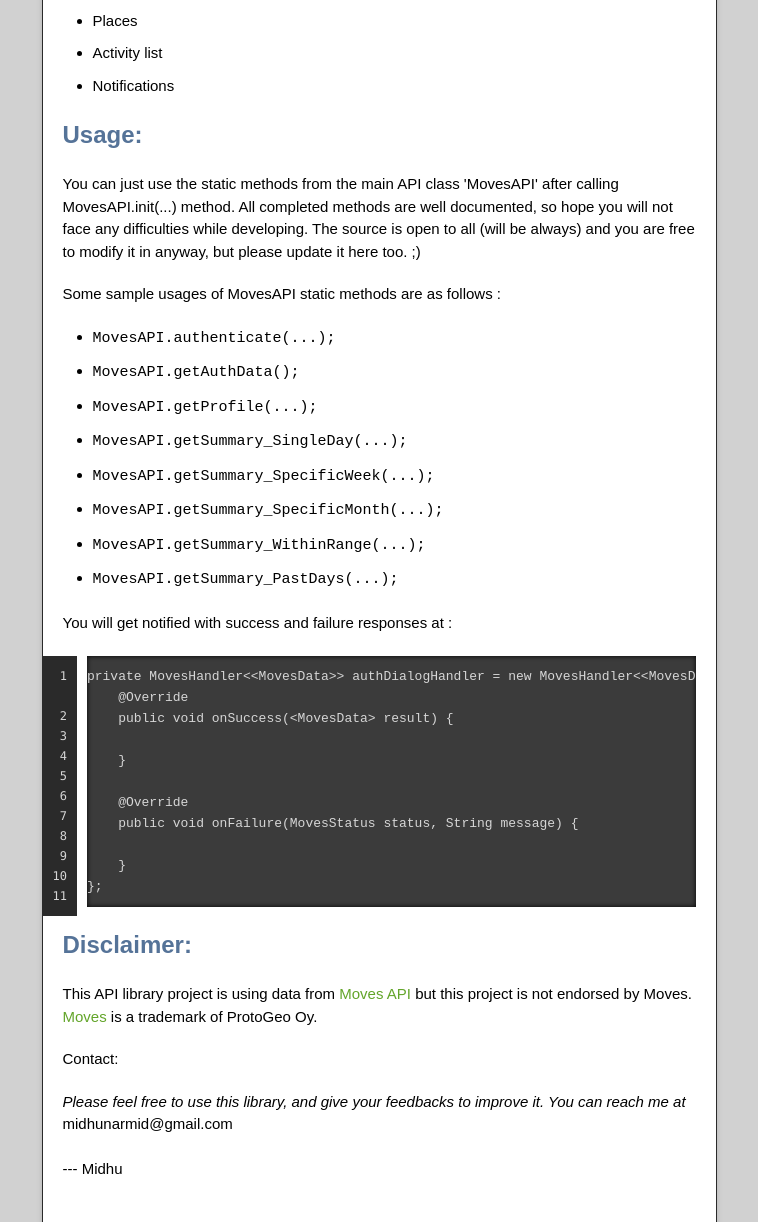
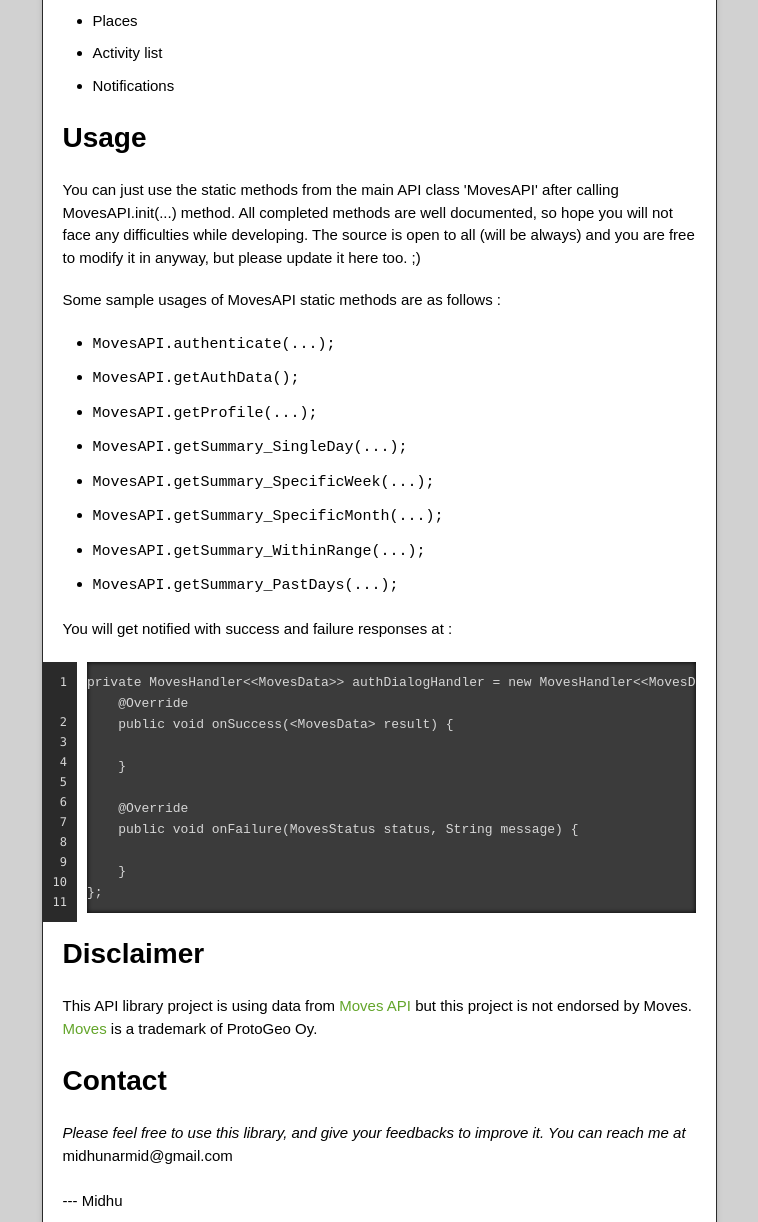
Before and after one commit to midhunarmid/moves-android-api-library, a plain HTML site: page index.html in a window 1280 px wide. Shown: the part 830-2052 px from the top of the page, without its empty margins (261-1019 px from the left). Drawn offline with nearby package versions, Linux system fonts and the light colour scheme.

Commit message:
Update index.html

```diff
--- a/index.html
+++ b/index.html
@@ -61,8 +61,8 @@
 <li>Places</li>
 <li>Activity list</li>
 <li>Notifications</li>
-</ul><h2>
-<a name="usage" class="anchor" href="#usage"><span class="octicon octicon-link"></span></a>Usage:</h2>
+</ul><h1>
+<a name="usage" class="anchor" href="#usage"><span class="octicon octicon-link"></span></a>Usage</h1>
 
 <p>You can just use the static methods from the main API class 'MovesAPI' after calling MovesAPI.init(...) method.
 All completed methods are well documented, so hope you will not face any difficulties while developing.
@@ -97,11 +97,11 @@ The source is open to all (will be always) and you are free to modify it in anyw
 
 <p></p>
 
-<h2>
-<a name="usage" class="anchor" href="#usage"><span class="octicon octicon-link"></span></a>Disclaimer:</h2>
+<h1>
+<a name="disclaimer" class="anchor" href="#disclaimer"><span class="octicon octicon-link"></span></a>Disclaimer</h1>
 <p>This API library project is using data from <a href="https://dev.moves-app.com/docs/api">Moves API</a> but this project is not endorsed by Moves. <a href="http://www.moves-app.com/">Moves</a> is a trademark of ProtoGeo Oy.</p>
 
-<a name="usage" class="anchor" href="#usage"><span class="octicon octicon-link"></span></a>Contact:</h2>
+<h1><a name="contact" class="anchor" href="#contact"><span class="octicon octicon-link"></span></a>Contact</h1>
 <p></p><i>Please feel free to use this library, and give your feedbacks to improve it. You can reach me at </i> midhunarmid@gmail.com
 <br><br>--- Midhu
 </p>
```
